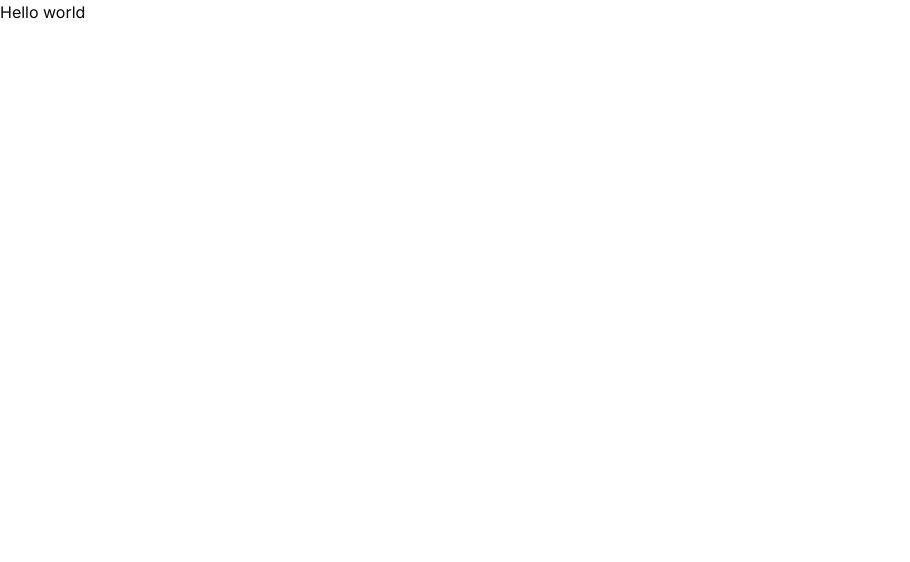
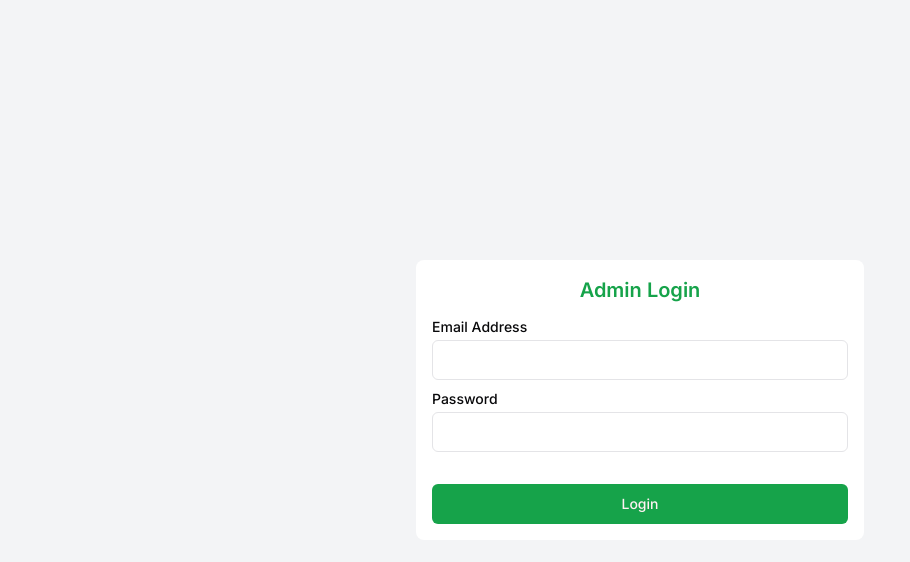
Before and after one commit to ervnjmsdnts/admission-admin, a Next.js app: page / in a window 1280 px wide. Shown: the top 562 px of the page, without its empty margins (0-910 px from the left). Built offline with nearby package versions, Linux system fonts and the light colour scheme.

Commit message:
Added login and popup for logout

```diff
--- a/package.json
+++ b/package.json
@@ -10,7 +10,9 @@
   },
   "dependencies": {
     "@radix-ui/react-avatar": "^1.1.0",
+    "@radix-ui/react-dialog": "^1.1.1",
     "@radix-ui/react-dropdown-menu": "^2.1.1",
+    "@radix-ui/react-label": "^2.1.0",
     "@radix-ui/react-slot": "^1.1.0",
     "class-variance-authority": "^0.7.0",
     "clsx": "^2.1.1",
--- a/src/app/page.tsx
+++ b/src/app/page.tsx
@@ -1,3 +1,38 @@
+'use client';
+import { Button } from '@/components/ui/button';
+import { Input } from '@/components/ui/input';
+import { Label } from '@/components/ui/label';
+import { useRouter } from 'next/navigation';
+
 export default function Home() {
-  return <div>Hello world</div>;
+  const router = useRouter();
+  return (
+    <div className='bg-gray-100 h-full'>
+      <div className='flex items-center h-full justify-center'>
+        <form className='bg-white p-4 rounded-lg max-w-md w-full'>
+          <h2 className='text-center text-xl font-semibold text-primary'>
+            Admin Login
+          </h2>
+          <div className='grid mt-4 gap-3'>
+            <div className='grid gap-1.5'>
+              <Label htmlFor='email'>Email Address</Label>
+              <Input id='email' type='email' />
+            </div>
+            <div className='grid gap-1.5'>
+              <Label htmlFor='password'>Password</Label>
+              <Input id='password' type='password' />
+            </div>
+          </div>
+          <div className='mt-8'>
+            <Button
+              type='button'
+              onClick={() => router.push('/dashboard')}
+              className='w-full'>
+              Login
+            </Button>
+          </div>
+        </form>
+      </div>
+    </div>
+  );
 }
--- a/src/components/sidebar.tsx
+++ b/src/components/sidebar.tsx
@@ -10,16 +10,26 @@ import {
   Users,
 } from 'lucide-react';
 import Link from 'next/link';
-import { usePathname } from 'next/navigation';
+import { usePathname, useRouter } from 'next/navigation';
 import {
   DropdownMenu,
   DropdownMenuContent,
   DropdownMenuItem,
   DropdownMenuTrigger,
 } from './ui/dropdown-menu';
+import {
+  Dialog,
+  DialogClose,
+  DialogContent,
+  DialogFooter,
+  DialogHeader,
+  DialogTitle,
+  DialogTrigger,
+} from './ui/dialog';
 
 export default function Sidebar() {
   const pathname = usePathname();
+  const router = useRouter();
 
   return (
     <nav className='h-full py-4 pr-2 pl-4 min-w-64 flex flex-col'>
@@ -78,6 +88,7 @@ export default function Sidebar() {
         </div>
       </div>
       {/* Avatar */}
+      <Dialog>
         <DropdownMenu>
           <DropdownMenuTrigger asChild>
             <div className='bg-white p-4 hover:bg-gray-50 cursor-pointer border rounded-md'>
@@ -93,12 +104,28 @@ export default function Sidebar() {
             </div>
           </DropdownMenuTrigger>
           <DropdownMenuContent className='w-56'>
+            <DialogTrigger asChild>
               <DropdownMenuItem>
                 <LogOut className='mr-2 h-4 w-4' />
                 <span>Log out</span>
               </DropdownMenuItem>
+            </DialogTrigger>
           </DropdownMenuContent>
         </DropdownMenu>
+        <DialogContent>
+          <DialogHeader>
+            <DialogTitle>Are you sure you want to log out?</DialogTitle>
+          </DialogHeader>
+          <DialogFooter>
+            <DialogClose asChild>
+              <Button type='button' variant='secondary'>
+                Close
+              </Button>
+            </DialogClose>
+            <Button onClick={() => router.push('/')}>Logout</Button>
+          </DialogFooter>
+        </DialogContent>
+      </Dialog>
     </nav>
   );
 }
--- /dev/null
+++ b/src/components/ui/dialog.tsx
@@ -0,0 +1,122 @@
+"use client"
+
+import * as React from "react"
+import * as DialogPrimitive from "@radix-ui/react-dialog"
+import { X } from "lucide-react"
+
+import { cn } from "@/lib/utils"
+
+const Dialog = DialogPrimitive.Root
+
+const DialogTrigger = DialogPrimitive.Trigger
+
+const DialogPortal = DialogPrimitive.Portal
+
+const DialogClose = DialogPrimitive.Close
+
+const DialogOverlay = React.forwardRef<
+  React.ElementRef<typeof DialogPrimitive.Overlay>,
+  React.ComponentPropsWithoutRef<typeof DialogPrimitive.Overlay>
+>(({ className, ...props }, ref) => (
+  <DialogPrimitive.Overlay
+    ref={ref}
+    className={cn(
+      "fixed inset-0 z-50 bg-black/80  data-[state=open]:animate-in data-[state=closed]:animate-out data-[state=closed]:fade-out-0 data-[state=open]:fade-in-0",
+      className
+    )}
+    {...props}
+  />
+))
+DialogOverlay.displayName = DialogPrimitive.Overlay.displayName
+
+const DialogContent = React.forwardRef<
+  React.ElementRef<typeof DialogPrimitive.Content>,
+  React.ComponentPropsWithoutRef<typeof DialogPrimitive.Content>
+>(({ className, children, ...props }, ref) => (
+  <DialogPortal>
+    <DialogOverlay />
+    <DialogPrimitive.Content
+      ref={ref}
+      className={cn(
+        "fixed left-[50%] top-[50%] z-50 grid w-full max-w-lg translate-x-[-50%] translate-y-[-50%] gap-4 border bg-background p-6 shadow-lg duration-200 data-[state=open]:animate-in data-[state=closed]:animate-out data-[state=closed]:fade-out-0 data-[state=open]:fade-in-0 data-[state=closed]:zoom-out-95 data-[state=open]:zoom-in-95 data-[state=closed]:slide-out-to-left-1/2 data-[state=closed]:slide-out-to-top-[48%] data-[state=open]:slide-in-from-left-1/2 data-[state=open]:slide-in-from-top-[48%] sm:rounded-lg",
+        className
+      )}
+      {...props}
+    >
+      {children}
+      <DialogPrimitive.Close className="absolute right-4 top-4 rounded-sm opacity-70 ring-offset-background transition-opacity hover:opacity-100 focus:outline-none focus:ring-2 focus:ring-ring focus:ring-offset-2 disabled:pointer-events-none data-[state=open]:bg-accent data-[state=open]:text-muted-foreground">
+        <X className="h-4 w-4" />
+        <span className="sr-only">Close</span>
+      </DialogPrimitive.Close>
+    </DialogPrimitive.Content>
+  </DialogPortal>
+))
+DialogContent.displayName = DialogPrimitive.Content.displayName
+
+const DialogHeader = ({
+  className,
+  ...props
+}: React.HTMLAttributes<HTMLDivElement>) => (
+  <div
+    className={cn(
+      "flex flex-col space-y-1.5 text-center sm:text-left",
+      className
+    )}
+    {...props}
+  />
+)
+DialogHeader.displayName = "DialogHeader"
+
+const DialogFooter = ({
+  className,
+  ...props
+}: React.HTMLAttributes<HTMLDivElement>) => (
+  <div
+    className={cn(
+      "flex flex-col-reverse sm:flex-row sm:justify-end sm:space-x-2",
+      className
+    )}
+    {...props}
+  />
+)
+DialogFooter.displayName = "DialogFooter"
+
+const DialogTitle = React.forwardRef<
+  React.ElementRef<typeof DialogPrimitive.Title>,
+  React.ComponentPropsWithoutRef<typeof DialogPrimitive.Title>
+>(({ className, ...props }, ref) => (
+  <DialogPrimitive.Title
+    ref={ref}
+    className={cn(
+      "text-lg font-semibold leading-none tracking-tight",
+      className
+    )}
+    {...props}
+  />
+))
+DialogTitle.displayName = DialogPrimitive.Title.displayName
+
+const DialogDescription = React.forwardRef<
+  React.ElementRef<typeof DialogPrimitive.Description>,
+  React.ComponentPropsWithoutRef<typeof DialogPrimitive.Description>
+>(({ className, ...props }, ref) => (
+  <DialogPrimitive.Description
+    ref={ref}
+    className={cn("text-sm text-muted-foreground", className)}
+    {...props}
+  />
+))
+DialogDescription.displayName = DialogPrimitive.Description.displayName
+
+export {
+  Dialog,
+  DialogPortal,
+  DialogOverlay,
+  DialogClose,
+  DialogTrigger,
+  DialogContent,
+  DialogHeader,
+  DialogFooter,
+  DialogTitle,
+  DialogDescription,
+}
--- /dev/null
+++ b/src/components/ui/label.tsx
@@ -0,0 +1,26 @@
+"use client"
+
+import * as React from "react"
+import * as LabelPrimitive from "@radix-ui/react-label"
+import { cva, type VariantProps } from "class-variance-authority"
+
+import { cn } from "@/lib/utils"
+
+const labelVariants = cva(
+  "text-sm font-medium leading-none peer-disabled:cursor-not-allowed peer-disabled:opacity-70"
+)
+
+const Label = React.forwardRef<
+  React.ElementRef<typeof LabelPrimitive.Root>,
+  React.ComponentPropsWithoutRef<typeof LabelPrimitive.Root> &
+    VariantProps<typeof labelVariants>
+>(({ className, ...props }, ref) => (
+  <LabelPrimitive.Root
+    ref={ref}
+    className={cn(labelVariants(), className)}
+    {...props}
+  />
+))
+Label.displayName = LabelPrimitive.Root.displayName
+
+export { Label }
```
Also changed, not shown: 1 other file (tests, documents, lock files or other folders). Lines whose indentation alone changed are shown as unchanged.
